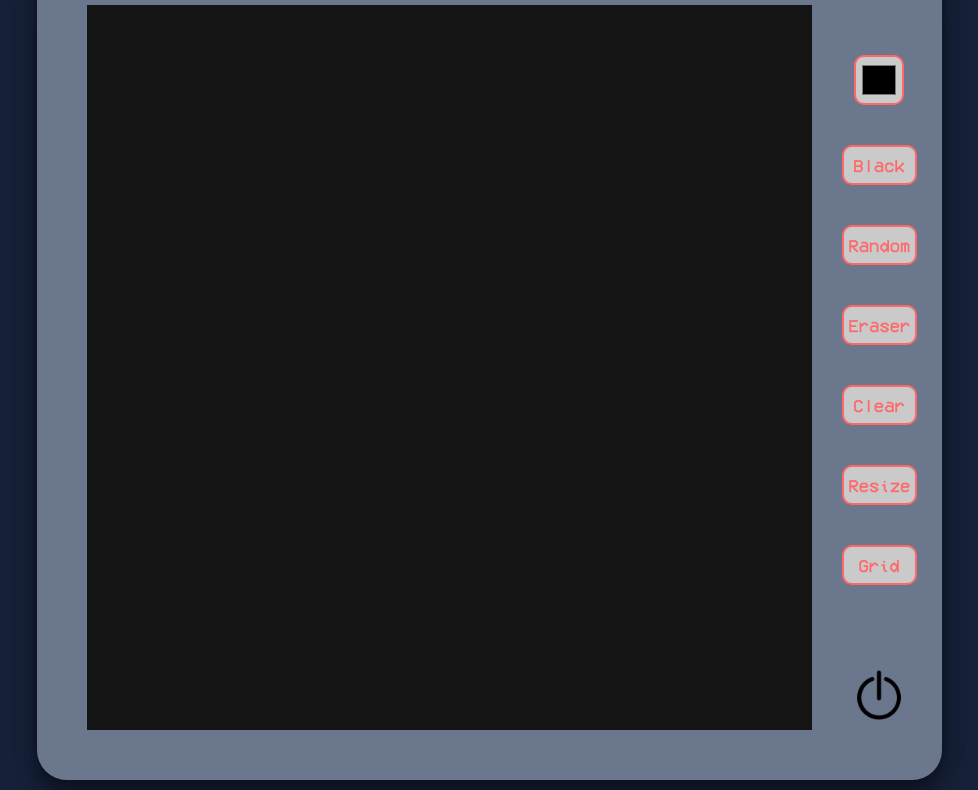
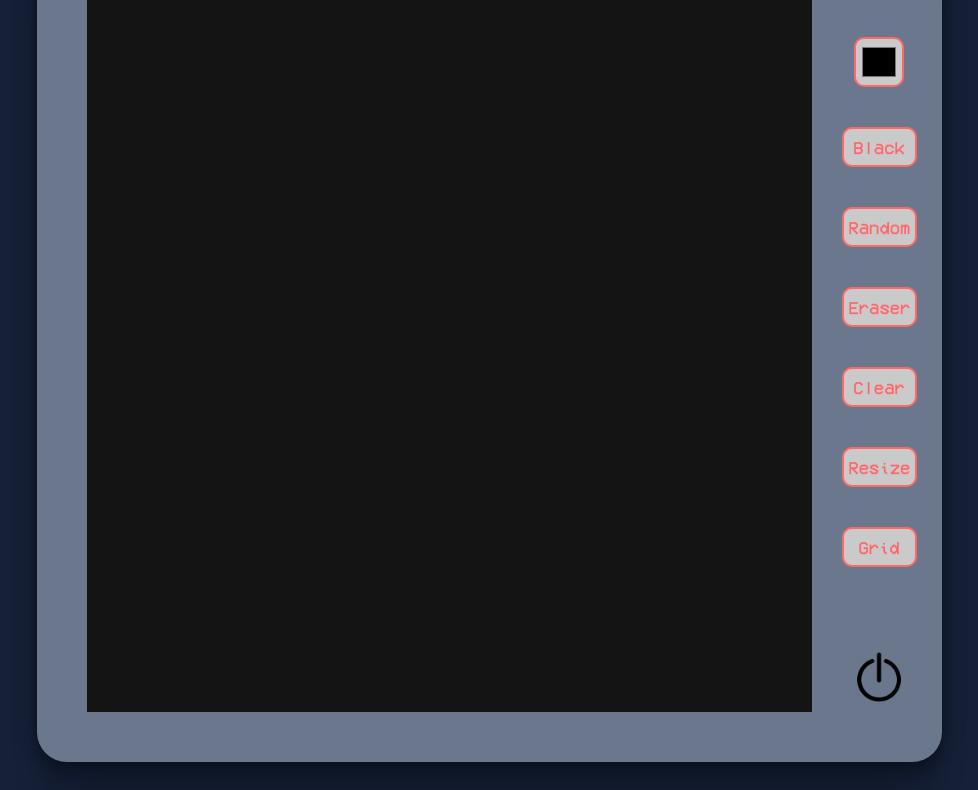
Before and after one commit to cDev-Creator/Sketch-Pad, a plain HTML site: page index.html in a window 1280 px wide. Shown: the part 193-983 px from the top of the page, without its empty margins (151-1129 px from the left). Drawn offline with Linux system fonts and the light colour scheme.

Commit message:
window size altered

```diff
--- a/styles.css
+++ b/styles.css
@@ -20,7 +20,8 @@
 }
 
 body {
-    margin-bottom: 100px;
+    margin-bottom: 90px;
+    margin-top: 90px;
 }
 
 #title {
@@ -40,7 +41,6 @@ body {
     display: flex;
     justify-content: center;
     /* gap: 7em; */
-    padding-top: 100px;
 }
 
 #grid-container-border {
```
